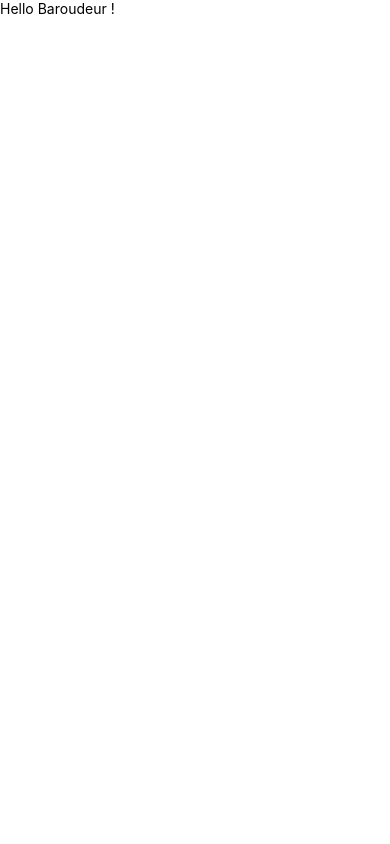
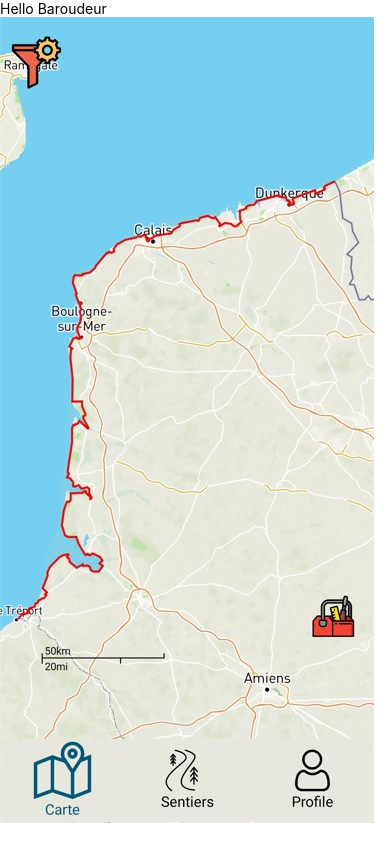
Before and after one commit to sqr81/WeatherModal, a React Native app: screen / in a window 390 px wide. Built offline with nearby package versions, Linux system fonts and the light colour scheme.

Commit message:
install react-native-modal

```diff
--- a/App.js
+++ b/App.js
@@ -1,4 +1,5 @@
 import React from 'react';
+
 import Index from './src/components/Index';
 
 export default function App() {
--- a/package.json
+++ b/package.json
@@ -11,7 +11,8 @@
   },
   "dependencies": {
     "react": "17.0.2",
-    "react-native": "0.67.0"
+    "react-native": "0.67.0",
+    "react-native-modal": "^13.0.0"
   },
   "devDependencies": {
     "@babel/core": "^7.12.9",
--- a/src/components/Index.js
+++ b/src/components/Index.js
@@ -1,12 +1,12 @@
 import React from 'react';
-import {View, Text} from 'react-native';
+import {View, Text, Image} from 'react-native';
 
-export default function Index() {
+export default function Index(){
   return (
     <>
       <View>
-        <Text>Hello Baroudeur !</Text>
-
+      <Text>Hello Baroudeur</Text>
+        <Image source={require('../../assets/carteBaroudeur.jpg')} />
       </View>
     </>
   );
```
Also changed, not shown: src/components/Modal.js (added, +14 -0 lines), 2 other files (tests, documents, lock files or other folders).
